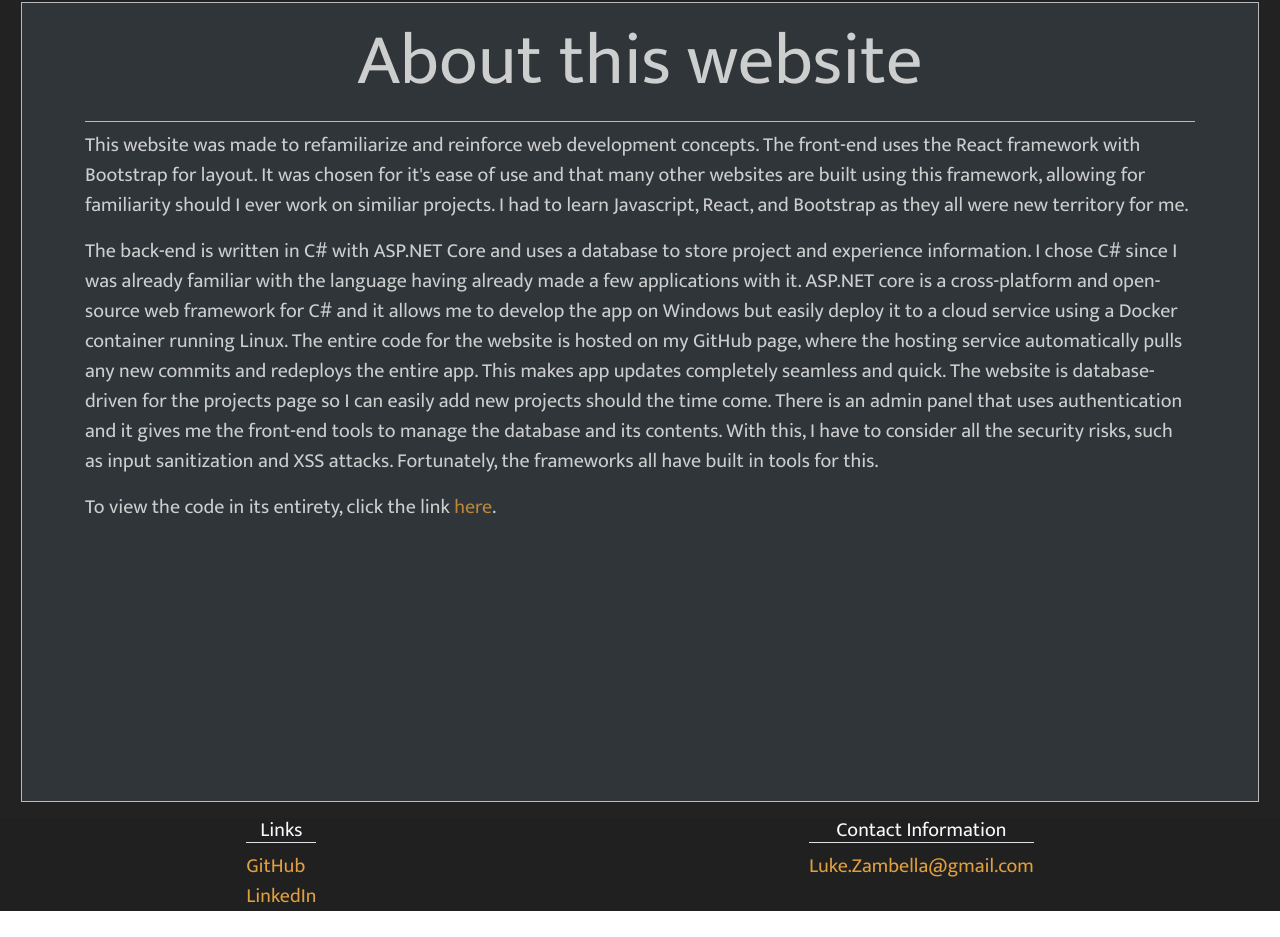
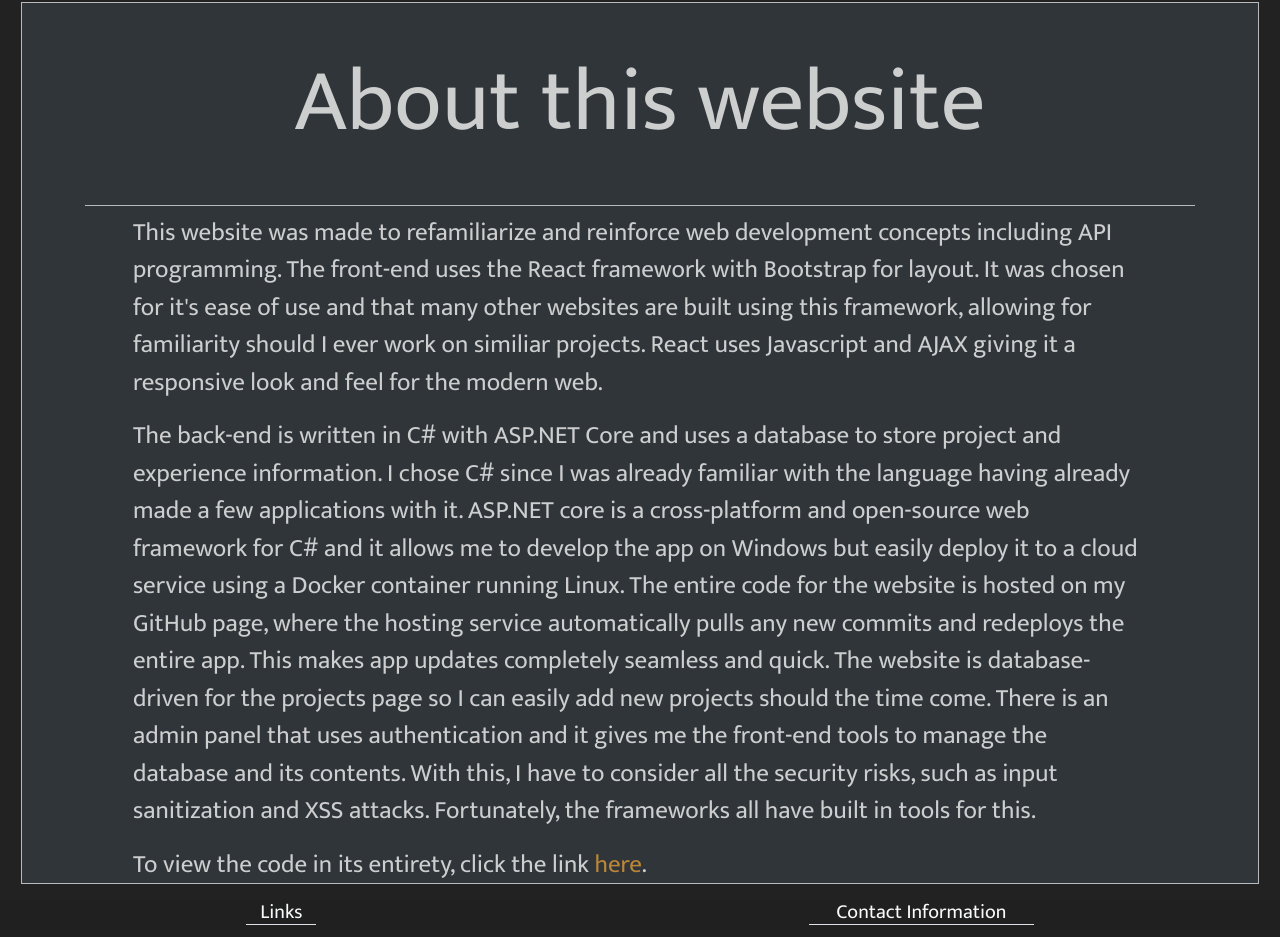
Before and after one commit to lzambella/personal-site, a React (Create React App) app in the folder ClientApp/: page /about in a window 1280 px wide. Shown: the part 93-1030 px from the top of the page. Before the commit the page ends 1006 px from the top, so only its background shows below. Built offline with nearby package versions, Linux system fonts and the light colour scheme; a web font is replaced by a local one.

Commit message:
Implement database retrieval.

```diff
--- a/ClientApp/src/components/About.js
+++ b/ClientApp/src/components/About.js
@@ -8,22 +8,28 @@
     render() {
         return (
             <div>
-                <h1 class="text-center display-3 py-md-3 border-bottom">About this website</h1>
+                <h1 class="text-center py-md-5 display-2 border-bottom">About this website</h1>
+                <div class="px-md-5 text-large">
+                    <div>
+                        This website was made to refamiliarize and reinforce web development concepts including API programming.
+                        The front-end uses the React framework with Bootstrap for layout.
+                        It was chosen for it's ease of use and that many other websites are built using this framework, allowing for familiarity should I ever work on similiar projects.
+                        React uses Javascript and AJAX giving it a responsive look and feel for the modern web.
+                    </div>
+                    <p/>
+                    <div>
+                        The back-end is written in C# with ASP.NET Core and uses a database to store project and experience information. I chose C# since I was already familiar with the language having already made a few applications with it.
+                        ASP.NET core is a cross-platform and open-source web framework for C# and it allows me to develop the app on Windows but easily deploy it to a cloud service using a Docker container running Linux.
+                        The entire code for the website is hosted on my GitHub page, where the hosting service automatically pulls any new commits and redeploys the entire app. This makes app updates completely seamless and quick. The website is database-driven for the projects page so I can easily add new projects should the time come.
+                        There is an admin panel that uses authentication and it gives me the front-end tools to manage the database and its contents. With this, I have to consider all the security risks, such as input sanitization and XSS attacks.
+                        Fortunately, the frameworks all have built in tools for this.
+                    </div>
+                    <p/>
+                    <div>
+                        To view the code in its entirety, click the link <a href="https://github.com/lzambella/personal-site">here</a>.
+                    </div>
+                </div>
 
-                <p>This website was made to refamiliarize and reinforce web development concepts.
-                    The front-end uses the React framework with Bootstrap for layout. It was chosen for it's ease of use and that many other websites are built using this framework, allowing for familiarity should I ever work on similiar projects.
-                    I had to learn Javascript, React, and Bootstrap as they all were new territory for me.
-                </p>
-
-                <p>The back-end is written in C# with ASP.NET Core and uses a database to store project and experience information. I chose C# since I was already familiar with the language having already made a few applications with it.
-                    ASP.NET core is a cross-platform and open-source web framework for C# and it allows me to develop the app on Windows but easily deploy it to a cloud service using a Docker container running Linux.
-                    The entire code for the website is hosted on my GitHub page, where the hosting service automatically pulls any new commits and redeploys the entire app. This makes app updates completely seamless and quick. The website is database-driven for the projects page so I can easily add new projects should the time come.
-                    There is an admin panel that uses authentication and it gives me the front-end tools to manage the database and its contents. With this, I have to consider all the security risks, such as input sanitization and XSS attacks.
-                    Fortunately, the frameworks all have built in tools for this.
-                </p>
-                <p>
-                    To view the code in its entirety, click the link <a href="https://github.com/lzambella/personal-site">here</a>.
-                </p>
 
             </div>
         )
--- a/ClientApp/src/components/Home.js
+++ b/ClientApp/src/components/Home.js
@@ -1,6 +1,8 @@
 import React, { Component } from 'react';
 import {Link} from "react-router-dom"
 import { Skills } from '../Skills';
+import pdf from '../dat/zambella_resume.pdf';
+
 export class Home extends Component {
   static displayName = Home.name;
 
@@ -10,7 +12,7 @@
 
       <div>
         <h1 class="text-center py-md-5 display-2 border-bottom">Welcome!</h1>
-
+        <h3 class="text-center py-md-5 text-bold"><a href={pdf}>Click here</a> to see my most up to date resume.</h3>
         <div class="px-md-5 text-large">
           <div>
             Hi there! My name is Luke and I'm a technology afficinado from the Jersey Shore. Currently, I study at The College of New Jersey pursuing a Bachelor of Science in Computer Engineering with a focus on robotics.
@@ -25,9 +27,9 @@
           </div>
           <p/>
           <div>
-            To view more information about my completed and in-progress projects, <Link to="/projects">click here</Link> or click on "projects" in the top menu.
+            My complete, most up to date resume can be found by clicking <a href={pdf}>here</a>. To view more information about my completed and in-progress projects, <Link to="/projects">click here</Link> or click on "projects" in the top menu.
             More information about what this site runs on is located <Link to="/about">here</Link> or by clicking "About" in the top menu.
-            Otherwise, keep reading for a brief overview of my skills.
+            Otherwise, below is a quick overview of my skills.
           </div>
         </div>
         <p class="px-md-5"/>
--- a/ClientApp/src/components/NavMenu.js
+++ b/ClientApp/src/components/NavMenu.js
@@ -33,9 +33,6 @@
                   <NavLink tag={Link} className="text-light" to="/">Home</NavLink>
                 </NavItem>
                 <NavItem>
-                  <NavLink tag={Link} className="text-light" to="resume">Resume</NavLink>
-                </NavItem>
-                <NavItem>
                   <NavLink tag={Link} className="text-light" to="projects">Projects</NavLink>
                 </NavItem>
                 <NavItem>
--- a/ClientApp/src/components/Projects.js
+++ b/ClientApp/src/components/Projects.js
@@ -10,8 +10,11 @@
             <div class="card-title">{project.Title}</div>
             <div class="card-subtitle">{project.StartDate}</div>
             <div class="card-text">{project.ShortDesc}</div>
-            <a href="#">More Info</a>
-            <a href={project.GithubLink}>GitHub Link</a>
+            {project.LongDesc.length > 0 ?
+            <a href="#">More Info</a> : null}
+            {project.GithubLink.length > 0 ?
+              <a href={project.GithubLink}>GitHub Link</a> : null}
+
         </div>
     );
 }
@@ -50,8 +53,10 @@
                     <div class="card-title text-light">{proj.title}</div>
                     <div class="card-subtitle">{proj.startDate}</div>
                     <div class="card-text">{proj.shortDesc}</div>
-                    <a href="#">More Info</a>
-                    <a href={proj.githubLink}>GitHub Link</a>
+                    {proj.longDesc == null ?
+                     null : <a href="#">More Info</a>}
+                    {proj.githubLink == null ?
+                     null : <a href={proj.githubLink}>GitHub Link</a>}
                 </div>
                 )
           });
@@ -65,12 +70,17 @@
         return (
 
             <div>
-                <div class="display-2 border-bottom">Projects</div>
-                <div>Check out some of the projects I completed or are currently working on!</div>
-                    {this.state.projects ? this.state.projects :
-                    <div>
-                        Test
-                    </div>}
+                <div class="text-center py-md-5 display-2 border-bottom">Projects</div>
+                <div class="px-md-5 text-large">
+                    <div>Check out some of the projects I completed or are currently working on!
+                        Click on more info to view more information on the technologies and methodologies used in each one.</div>
+                    <p/>
+                    { this.state.projects ? this.state.projects :
+                        <div>
+                            Loading...
+                        </div>
+                    }
+                </div>
            </div>
         )
     }
```
